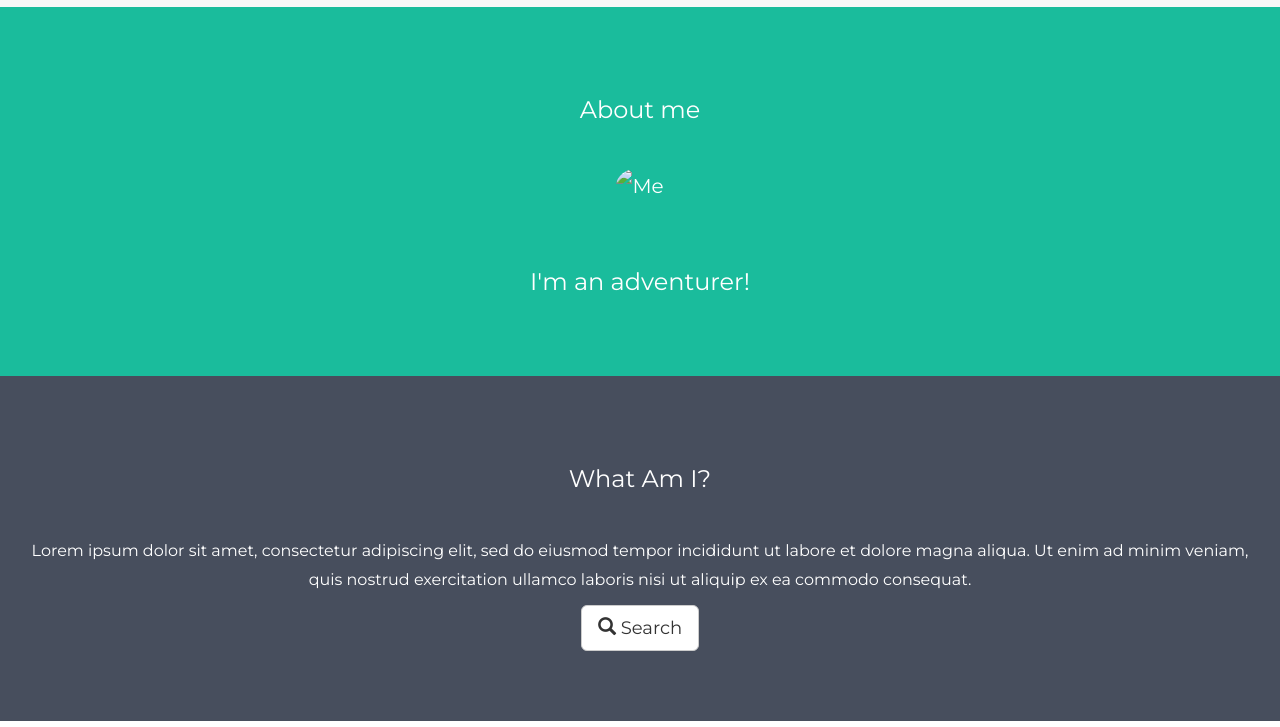
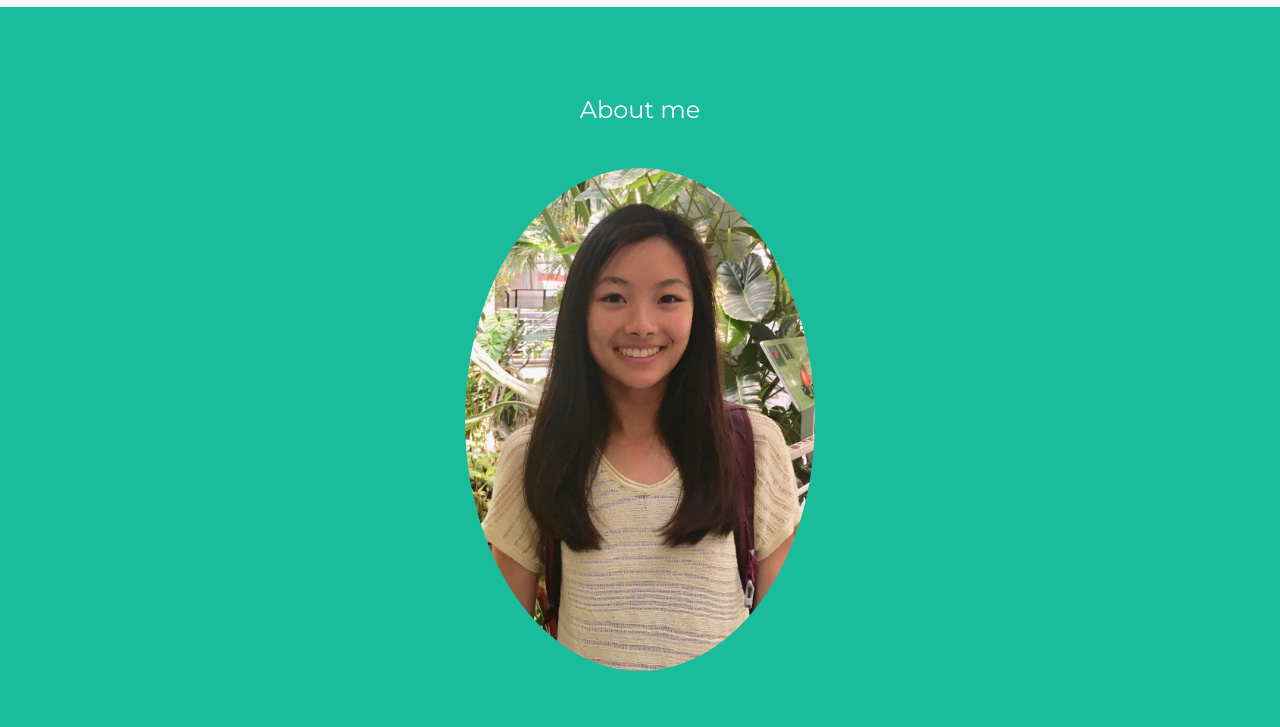
Before and after one commit to tiffanyhuynh/tiffanyhuynh.github.io, a plain HTML site: page index.html in a window 1280 px wide. Shown: the part 73-800 px from the top of the page. Drawn offline with nearby package versions, Linux system fonts and the light colour scheme.

Commit message:
trying again

```diff
--- a/index.html
+++ b/index.html
@@ -76,7 +76,7 @@
 <!-- First Container -->
 <div class="container-fluid bg-1 text-center">
   <h3 class="margin">About me</h3>
-  <img src="IMG_5872(1).jpg" class="img-responsive img-circle margin" style="display:inline" alt="Me" width="350" height="350">
+  <img src="profilepic.jpg" class="img-responsive img-circle margin" style="display:inline" alt="Me" width="350" height="350">
   <h3>I'm an adventurer!</h3>
 </div>
 
```
